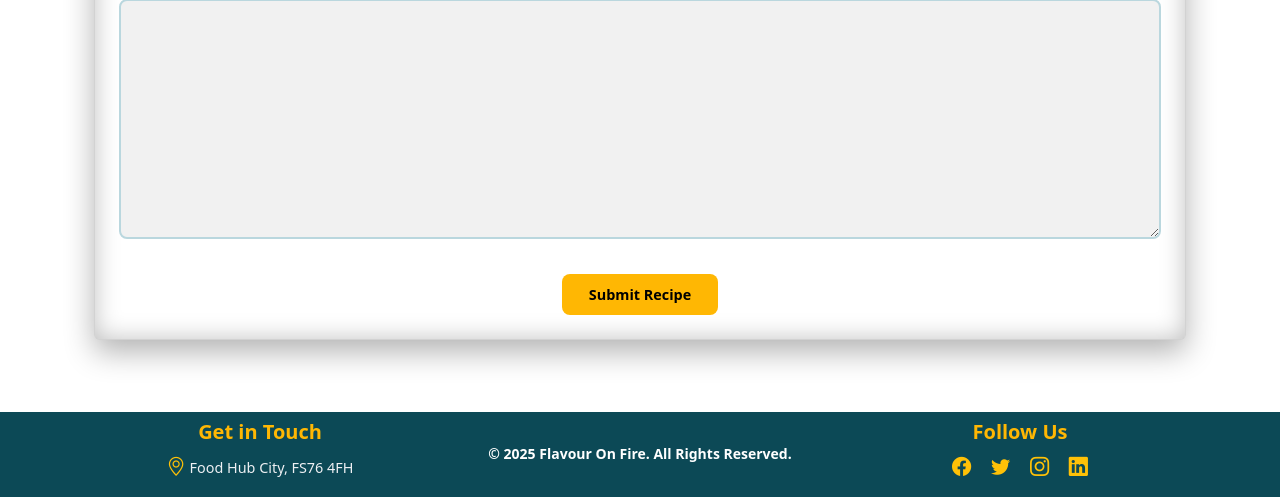
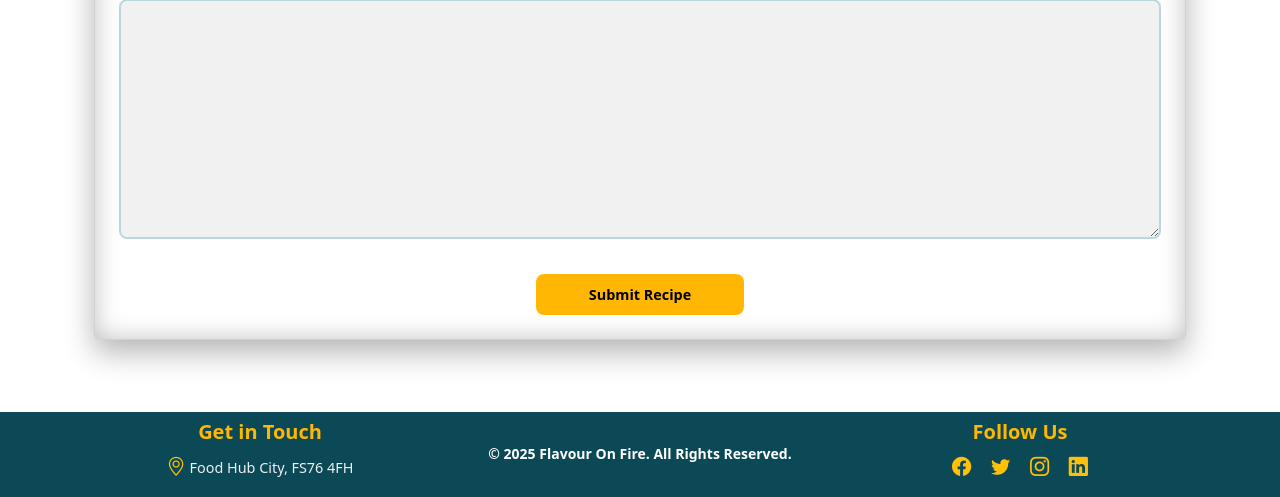
Before and after one commit to PrajaktaSarnaik/flavour-on-fire, a Django app: page /share/ in a window 1280 px wide. Shown: the part 1258-1755 px from the top of the page. Run offline with Django 5.2, Linux system fonts and the light colour scheme; the visitor is signed in with stand-in values (Sample User, id 1); some libraries are stand-ins or nearby versions.

Commit message:
Change button style

```diff
--- a/recipe/forms.py
+++ b/recipe/forms.py
@@ -7,6 +7,7 @@ class CommentForm(forms.ModelForm):
         model = Comment
         fields = ['body', 'rating']
         widgets = {
+            'body': forms.Textarea(attrs={'rows': 4}),
             'rating': forms.RadioSelect(choices=RATING_STARS),
         }
 
--- a/recipe/templates/recipe/index.html
+++ b/recipe/templates/recipe/index.html
@@ -156,7 +156,7 @@
                                 <img class="card-img-top" src=" {{ recipe.featured_image.url }}" alt="{{ recipe.recipe_title }}">
                                 {% endif %}
                                 <div class="image-flash">
-                                    <p class="author">Author: {{ recipe.author }}</p>
+                                    <p class="author">Recipe By: <strong>{{ recipe.author }}</strong></p>
                                 </div>
                             </div>
                             <a href="{% url 'recipe_detail' recipe.slug %}" class="recipe-link">
--- a/static/css/style.css
+++ b/static/css/style.css
@@ -243,7 +243,7 @@ input:focus, textarea:focus {
     font-size: 0.9rem; /* Smaller font size */
     font-weight: bold;
     border-radius: 8px;
-    width: 15%;
+    width: 20%;
     transition: background-color 0.3s ease;
     display: block; /* Make the button a block element */
 
```
